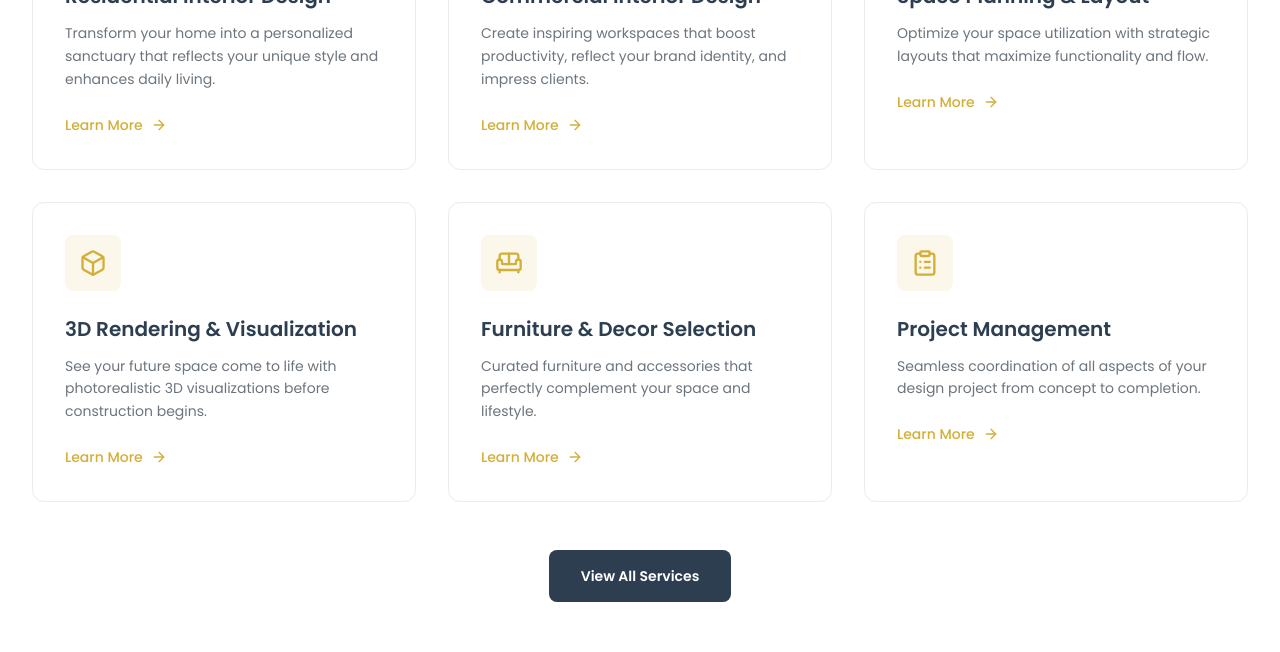
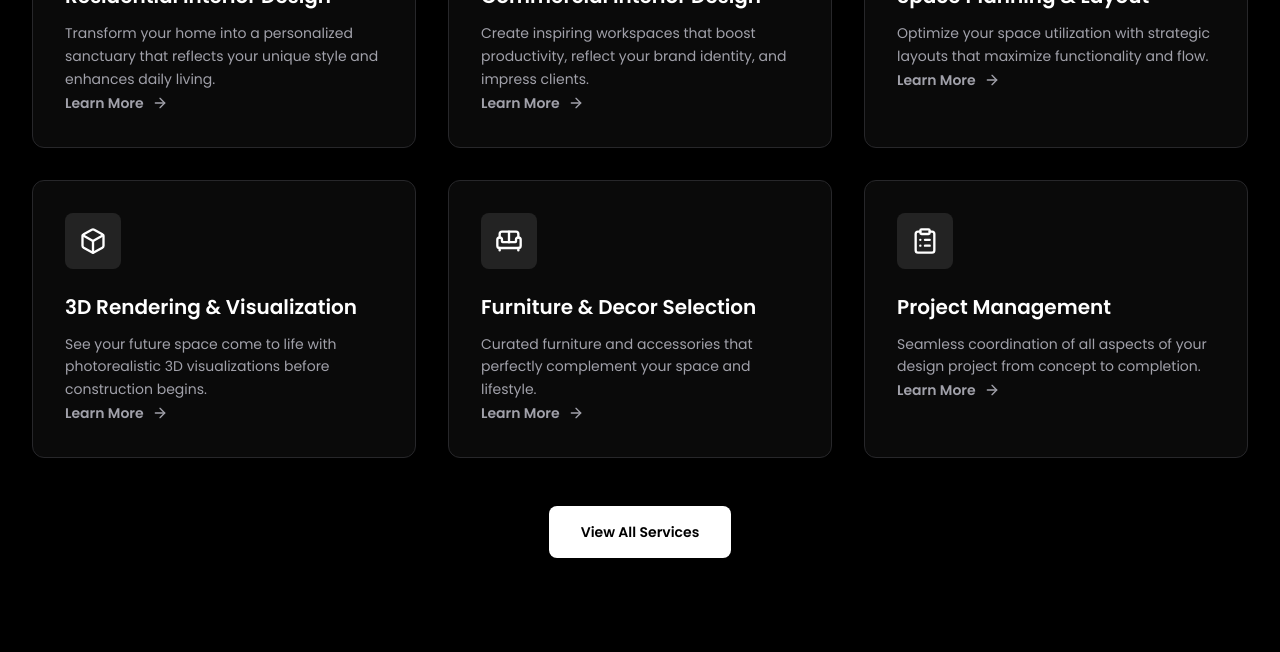
Before and after one commit to moideenshacp/Rualux, a Next.js app: page / in a window 1280 px wide. Shown: the part 2344-2996 px from the top of the page. Built offline with nearby package versions, Linux system fonts and the light colour scheme.

Commit message:
updated clr theme

```diff
--- a/app/globals.css
+++ b/app/globals.css
@@ -4,95 +4,83 @@
 @custom-variant dark (&:is(.dark *));
 
 :root {
-  /* Interior Design Color System (User-defined, takes precedence) */
-  --background: #FFFFFF;
-  --foreground: #2C3E50;
-  --card: #FFFFFF;
-  --card-foreground: #2C3E50;
-  --popover: #FFFFFF;
-  --popover-foreground: #2C3E50;
-  --primary: #2C3E50;
-  --primary-light: #34495E;
-  --primary-dark: #1A252F;
+  /* Dark Black and White Theme - Predominantly Dark */
+  --background: #000000;
+  --foreground: #FFFFFF;
+  --card: #0a0a0a;
+  --card-foreground: #FFFFFF;
+  --popover: #0a0a0a;
+  --popover-foreground: #FFFFFF;
+  --primary: #000000;
+  --primary-light: #18181b;
+  --primary-dark: #000000;
   --primary-foreground: #FFFFFF;
-  --secondary: #D4AF37;
-  --secondary-light: #E5C158;
-  --secondary-dark: #B8941F;
-  --secondary-foreground: #2C3E50;
-  --muted: #F8F9FA;
-  --muted-foreground: #6C757D;
-  --accent: #D4AF37;
-  --accent-foreground: #2C3E50;
+  --secondary: #FFFFFF;
+  --secondary-light: #f4f4f5;
+  --secondary-dark: #a1a1aa;
+  --secondary-foreground: #000000;
+  --muted: #18181B;
+  --muted-foreground: #A1A1AA;
+  --accent: #FFFFFF;
+  --accent-foreground: #000000;
   --destructive: #DC3545;
   --destructive-foreground: #FFFFFF;
-  --border: #E9ECEF;
-  --input: #E9ECEF;
-  --ring: #D4AF37;
-  --radius: 0.5rem; /* User-defined radius */
+  --border: #27272A;
+  --input: #27272A;
+  --ring: #FFFFFF;
+  --radius: 0.5rem;
 
-  /* Neutral Colors (User-defined, preserved) */
-  --neutral-50: #F8F9FA;
-  --neutral-100: #E9ECEF;
-  --neutral-200: #DEE2E6;
-  --neutral-300: #CED4DA;
-  --neutral-400: #ADB5BD;
-  --neutral-500: #6C757D;
-  --neutral-600: #495057;
-  --neutral-700: #343A40;
-  --neutral-800: #212529;
-  --neutral-900: #000000;
+  /* Neutral Colors Updated for Dark Theme */
+  --neutral-50: #FAFAFA;
+  --neutral-100: #F4F4F5;
+  --neutral-200: #E4E4E7;
+  --neutral-300: #D4D4D8;
+  --neutral-400: #A1A1AA;
+  --neutral-500: #71717A;
+  --neutral-600: #52525B;
+  --neutral-700: #3F3F46;
+  --neutral-800: #27272A;
+  --neutral-900: #18181B;
 
-  /* Shadcn/ui Chart Colors (New from diff) */
-  --chart-1: oklch(0.646 0.222 41.116);
-  --chart-2: oklch(0.6 0.118 184.704);
-  --chart-3: oklch(0.398 0.07 227.392);
-  --chart-4: oklch(0.828 0.189 84.429);
-  --chart-5: oklch(0.769 0.188 70.08);
+  /* Chart Colors */
+  --chart-1: #FFFFFF;
+  --chart-2: #A1A1AA;
+  --chart-3: #71717A;
+  --chart-4: #52525B;
+  --chart-5: #3F3F46;
 
-  /* Shadcn/ui Sidebar Colors (New from diff) */
-  --sidebar: oklch(0.985 0 0);
-  --sidebar-foreground: oklch(0.145 0 0);
-  --sidebar-primary: oklch(0.205 0 0);
-  --sidebar-primary-foreground: oklch(0.985 0 0);
-  --sidebar-accent: oklch(0.97 0 0);
-  --sidebar-accent-foreground: oklch(0.205 0 0);
-  --sidebar-border: oklch(0.922 0 0);
-  --sidebar-ring: oklch(0.708 0 0);
+  /* Sidebar Colors */
+  --sidebar: #000000;
+  --sidebar-foreground: #FFFFFF;
+  --sidebar-primary: #FFFFFF;
+  --sidebar-primary-foreground: #000000;
+  --sidebar-accent: #18181B;
+  --sidebar-accent-foreground: #FFFFFF;
+  --sidebar-border: #27272A;
+  --sidebar-ring: #FFFFFF;
 }
 
 .dark {
-  --background: oklch(0.145 0 0);
-  --foreground: oklch(0.985 0 0);
-  --card: oklch(0.145 0 0);
-  --card-foreground: oklch(0.985 0 0);
-  --popover: oklch(0.145 0 0);
-  --popover-foreground: oklch(0.985 0 0);
-  --primary: oklch(0.985 0 0);
-  --primary-foreground: oklch(0.205 0 0);
-  --secondary: oklch(0.269 0 0);
-  --secondary-foreground: oklch(0.985 0 0);
-  --muted: oklch(0.269 0 0);
-  --muted-foreground: oklch(0.708 0 0);
-  --accent: oklch(0.269 0 0);
-  --accent-foreground: oklch(0.985 0 0);
-  --destructive: oklch(0.396 0.141 25.723);
-  --destructive-foreground: oklch(0.637 0.237 25.331);
-  --border: oklch(0.269 0 0);
-  --input: oklch(0.269 0 0);
-  --ring: oklch(0.439 0 0);
-  --chart-1: oklch(0.488 0.243 264.376);
-  --chart-2: oklch(0.696 0.17 162.48);
-  --chart-3: oklch(0.769 0.188 70.08);
-  --chart-4: oklch(0.627 0.265 303.9);
-  --chart-5: oklch(0.645 0.246 16.439);
-  --sidebar: oklch(0.205 0 0);
-  --sidebar-foreground: oklch(0.985 0 0);
-  --sidebar-primary: oklch(0.488 0.243 264.376);
-  --sidebar-primary-foreground: oklch(0.985 0 0);
-  --sidebar-accent: oklch(0.269 0 0);
-  --sidebar-accent-foreground: oklch(0.985 0 0);
-  --sidebar-border: oklch(0.269 0 0);
-  --sidebar-ring: oklch(0.439 0 0);
+  /* Same as root to enforce dark theme */
+  --background: #000000;
+  --foreground: #FFFFFF;
+  --card: #000000;
+  --card-foreground: #FFFFFF;
+  --popover: #000000;
+  --popover-foreground: #FFFFFF;
+  --primary: #FFFFFF;
+  --primary-foreground: #000000;
+  --secondary: #FFFFFF;
+  --secondary-foreground: #000000;
+  --muted: #18181B;
+  --muted-foreground: #A1A1AA;
+  --accent: #FFFFFF;
+  --accent-foreground: #000000;
+  --destructive: #DC3545;
+  --destructive-foreground: #FFFFFF;
+  --border: #27272A;
+  --input: #27272A;
+  --ring: #FFFFFF;
 }
 
 @theme inline {
@@ -149,6 +137,7 @@
   * {
     @apply border-border outline-ring/50;
   }
+
   body {
     @apply bg-background text-foreground;
   }
--- a/components/contact/contact-form.tsx
+++ b/components/contact/contact-form.tsx
@@ -100,15 +100,15 @@ export function ContactForm() {
         <motion.div
           initial={{ opacity: 0, scale: 0.95 }}
           animate={{ opacity: 1, scale: 1 }}
-          className="mt-8 flex flex-col items-center justify-center py-12 text-center"
+          className="mt-8 flex flex-col items-center justify-center rounded-xl border border-white/20 bg-white/5 py-12 text-center"
         >
-          <div className="flex h-16 w-16 items-center justify-center rounded-full bg-green-100">
-            <CheckCircle className="h-8 w-8 text-green-600" />
+          <div className="flex h-16 w-16 items-center justify-center rounded-full bg-white/10">
+            <CheckCircle className="h-8 w-8 text-white" />
           </div>
-          <h3 className="mt-4 text-xl font-semibold text-foreground">
+          <h3 className="mt-4 text-xl font-semibold text-white">
             Message Sent Successfully!
           </h3>
-          <p className="mt-2 text-muted-foreground">
+          <p className="mt-2 text-white/70">
             Thank you for reaching out. We&apos;ll be in touch soon.
           </p>
         </motion.div>
--- a/components/home/featured-projects.tsx
+++ b/components/home/featured-projects.tsx
@@ -100,7 +100,7 @@ export function FeaturedProjects() {
         >
           <Link
             href="/projects"
-            className="group inline-flex items-center gap-2 text-sm font-semibold text-foreground transition-colors hover:text-secondary"
+            className="group inline-flex items-center gap-2 text-sm font-semibold text-muted-foreground transition-colors hover:text-foreground"
           >
             View All Projects
             <ArrowRight
--- a/components/home/services-preview.tsx
+++ b/components/home/services-preview.tsx
@@ -80,7 +80,7 @@ export function ServicesPreview() {
               {/* Link */}
               <Link
                 href="/services"
-                className="mt-6 inline-flex items-center gap-2 text-sm font-medium text-secondary transition-colors hover:text-secondary-dark"
+                className="group inline-flex items-center gap-2 text-sm font-semibold text-muted-foreground transition-colors hover:text-foreground"
               >
                 Learn More
                 <ArrowRight
@@ -101,7 +101,7 @@ export function ServicesPreview() {
         >
           <Link
             href="/services"
-            className="inline-flex items-center justify-center rounded-lg bg-primary px-8 py-4 text-sm font-semibold text-primary-foreground transition-all duration-300 hover:bg-primary-light hover:scale-105"
+            className="inline-flex items-center justify-center rounded-lg bg-secondary px-8 py-4 text-sm font-semibold text-secondary-foreground transition-all duration-300 hover:bg-secondary-light hover:scale-105"
           >
             View All Services
           </Link>
--- a/components/layout/header.tsx
+++ b/components/layout/header.tsx
@@ -84,9 +84,9 @@ export function Header() {
                   <span className={cn(
                     "relative z-10 transition-colors duration-300",
                     isScrolled
-                      ? "text-foreground hover:text-secondary"
-                      : "text-white hover:text-secondary",
-                    pathname === link.href && "text-secondary"
+                      ? "text-muted-foreground hover:text-foreground"
+                      : "text-white/70 hover:text-white",
+                    pathname === link.href && (isScrolled ? "text-foreground" : "text-white")
                   )}>
                     {link.label}
                   </span>
--- a/components/layout/loading-screen.tsx
+++ b/components/layout/loading-screen.tsx
@@ -51,8 +51,8 @@ export function LoadingScreen() {
                 className="h-20 w-20 rounded-full border-4 border-secondary"
                 animate={{
                   boxShadow: [
-                    "0 0 0 0 rgba(212, 175, 55, 0.4)",
-                    "0 0 0 20px rgba(212, 175, 55, 0)",
+                    "0 0 0 0 rgba(255, 255, 255, 0.4)",
+                    "0 0 0 20px rgba(255, 255, 255, 0)",
                   ]
                 }}
                 transition={{
```
